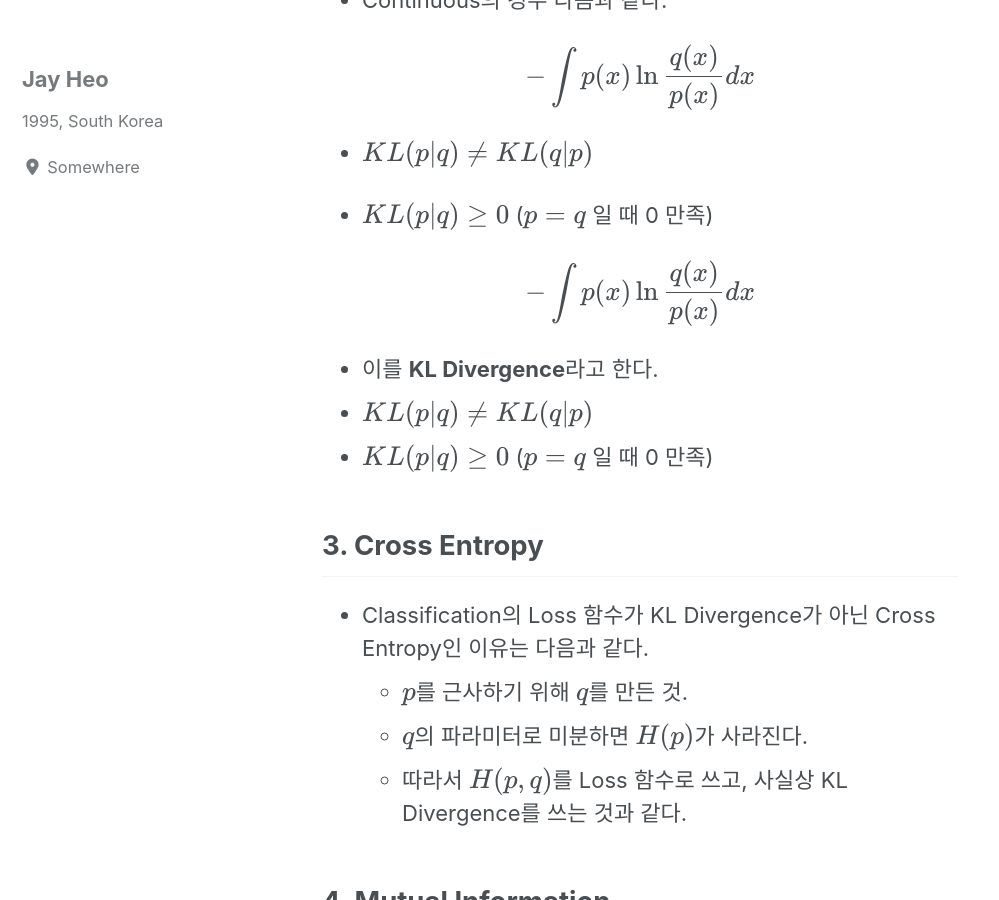
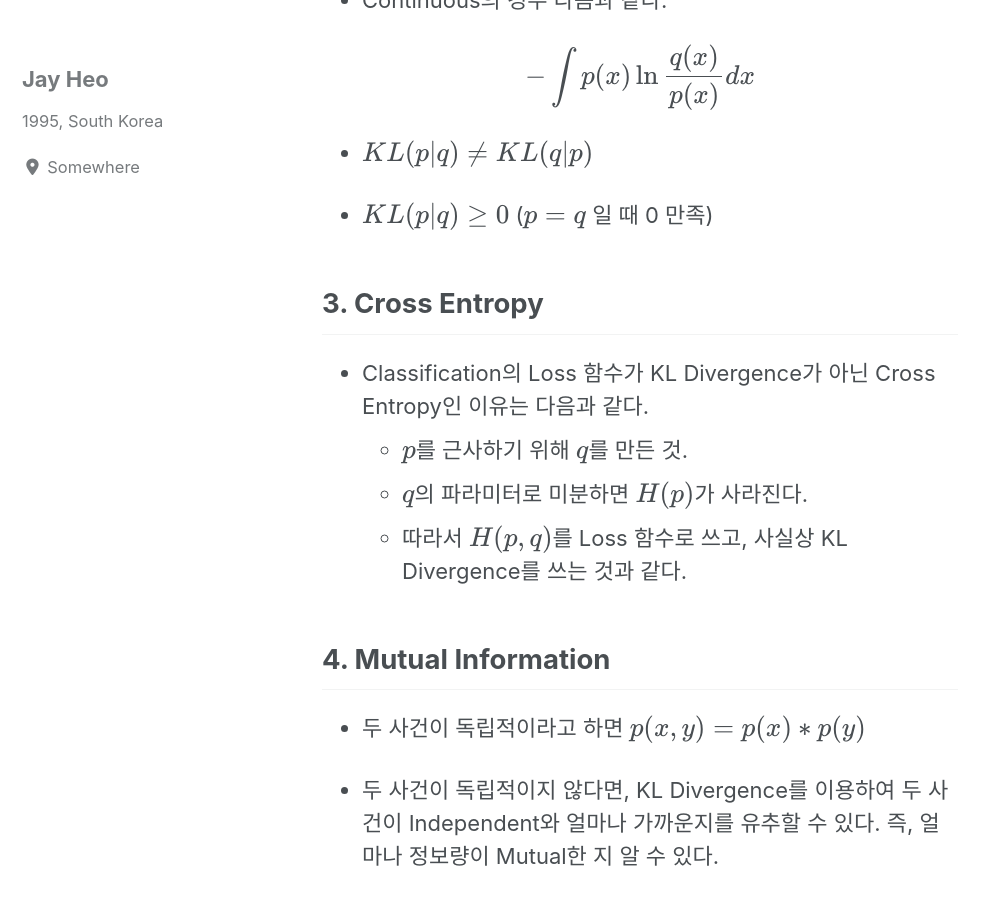
Before and after one commit to heojay/old-blog, a Jekyll site: the page built from _posts/2019-09-23-KL-Divergence.md, in a window 1280 px wide and 900 px high, scrolled down 1759 px. Shown: the whole window, without its empty margins (0-999 px from the left). Built offline with Jekyll 4.4.1, drawn with Linux system fonts in a browser that asks for light colours; cached includes are drawn as plain includes; nearby versions of some CDN libraries; formulas are drawn with MathJax 3.

Commit message:
no message

```diff
--- a/_posts/2019-09-23-KL-Divergence.md
+++ b/_posts/2019-09-23-KL-Divergence.md
@@ -96,16 +96,6 @@ $$
 - $KL(p\|q)\ge0$ ($p=q$ 일 때 0 만족)
 
 
-$$
--\int p(x)\ln \frac{q(x)}{p(x)} dx
-$$
-
-
-
-- 이를 **KL Divergence**라고 한다.
-- $KL(p\|q) \ne KL(q\|p)$
-- $KL(p\|q)\ge0$ ($p=q$ 일 때 0 만족)
-
 
 
 
```
Also changed, not shown: _posts/2019-09-24-GAN.md (+3 -1 lines).
